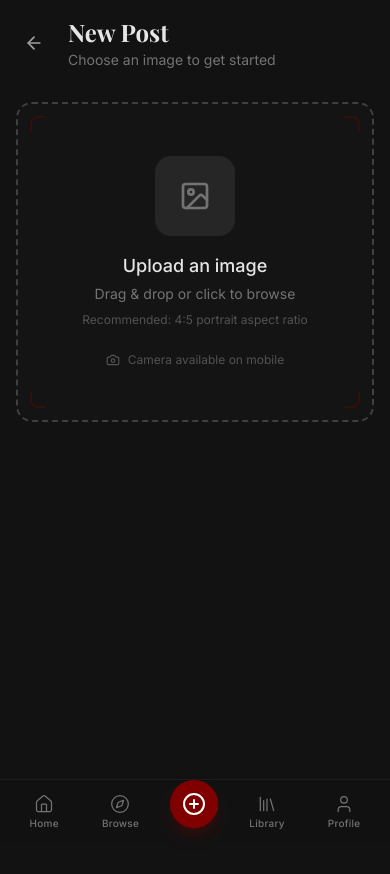
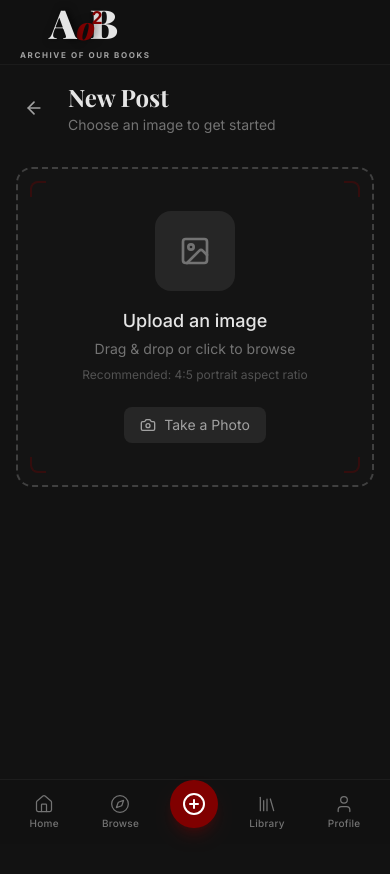
Before and after one commit to Idontcodeatall/Aob, a Next.js app: page /post/photo in a window 390 px wide. Shown: the top 874 px of the page. Built offline with nearby package versions, Linux system fonts and the light colour scheme; a web font is replaced by a local one.

Commit message:
feat: updated brand logo and mobile fixes

```diff
--- a/src/app/browse/page.tsx
+++ b/src/app/browse/page.tsx
@@ -37,6 +37,16 @@ export default function BrowsePage() {
   const [aiResults, setAiResults] = useState<any[]>([]);
 
   const [selectedBook, setSelectedBook] = useState<any | null>(null);
+
+  // Dynamic Mobile Bottom Nav Avoidance
+  const [isMobile, setIsMobile] = useState(false);
+
+  useEffect(() => {
+    const handleResize = () => setIsMobile(window.innerWidth < 768);
+    handleResize();
+    window.addEventListener("resize", handleResize);
+    return () => window.removeEventListener("resize", handleResize);
+  }, []);
 
   // Analytics for AI Context
   const finishedBooks = useMemo(() => library.filter((b) => b.status === "Finished"), [library]);
@@ -400,7 +410,13 @@ export default function BrowsePage() {
       </div>
 
       {/* FIXED AI LIBRARIAN BOTTOM BAR */}
-      <div className="fixed bottom-0 left-0 right-0 w-full bg-gradient-to-t from-neutral-950 via-neutral-950/95 to-transparent pt-12 pb-8 px-4 z-40">
+      <div
+        className="fixed left-0 right-0 w-full bg-gradient-to-t from-neutral-950 via-neutral-950/95 to-transparent pt-12 px-4 z-[70] transition-all"
+        style={{
+          bottom: isMobile ? "calc(4rem + env(safe-area-inset-bottom))" : "0px",
+          paddingBottom: isMobile ? "1rem" : "2rem"
+        }}
+      >
         <div className="max-w-3xl mx-auto w-full shadow-2xl">
            <form
               onSubmit={handleAiSubmit}
--- a/src/app/post/review/page.tsx
+++ b/src/app/post/review/page.tsx
@@ -48,7 +48,7 @@ type BookSuggestion = {
 function ReviewForm() {
   const searchParams = useSearchParams();
   const router = useRouter();
-  const { addPost } = useReviews();
+  const { addPost, addToLibrary } = useReviews();
   const categoriesParam = searchParams.get("categories") || "";
   const fromBrowse = !!(searchParams.get("title"));
 
@@ -199,6 +199,16 @@ function ReviewForm() {
       generalRating,
       ratings: { ...ratings }
     });
+    addToLibrary({
+      id: `book-${Date.now()}`,
+      title: title,
+      authors: author.split(",").map((a) => a.trim()),
+      thumbnail: coverUrl || customPhotoPreview || "",
+      status: "Finished",
+      totalPages: 300,
+      pagesRead: 300,
+    });
+
     router.push("/");
   };
 
--- a/src/components/AppShell.tsx
+++ b/src/components/AppShell.tsx
@@ -3,14 +3,18 @@
 import { Navigation } from "@/components/Navigation";
 import { MobileNavBar } from "@/components/MobileNavBar";
 import { SettingsModal } from "@/components/SettingsModal";
+import { MobileHeader } from "@/components/MobileHeader";
 
 export function AppShell({ children }: { children: React.ReactNode }) {
   return (
     <>
       <Navigation />
-      <main className="flex-1 min-w-0 flex flex-col min-h-screen pb-16 md:pb-0">
+      <div className="flex-1 min-w-0 flex flex-col min-h-screen">
+        <MobileHeader />
+        <main className="flex-1 min-w-0 flex flex-col pb-16 md:pb-0 relative">
         {children}
-      </main>
+        </main>
+      </div>
       <MobileNavBar />
       <SettingsModal />
     </>
--- /dev/null
+++ b/src/components/Logo.tsx
@@ -0,0 +1,39 @@
+import Link from "next/link";
+
+export function Logo({ collapsed = false }: { collapsed?: boolean }) {
+  return (
+    <Link href="/" className="flex flex-col items-center justify-center group transition-transform active:scale-95">
+      {/* Monogram Structure */}
+      <div
+        className="relative flex items-center justify-center font-serif font-black text-brand-text leading-none select-none transition-colors group-hover:opacity-90"
+        style={{
+          fontSize: collapsed ? '1.75rem' : '2.5rem',
+          letterSpacing: '-0.02em'
+        }}
+      >
+        <span className="relative z-20 drop-shadow-[2px_0_4px_rgba(0,0,0,0.8)] -mr-1">A</span>
+
+        {/* The 'o²' Symbol */}
+        <div className="relative flex items-center justify-center z-10 text-brand-accent mx-0.5" style={{ transform: 'translateY(12%)' }}>
+          <span className="italic drop-shadow-[2px_0px_4px_rgba(0,0,0,0.5)]" style={{ fontSize: collapsed ? '1.4rem' : '2rem' }}>o</span>
+          <span className="absolute font-sans font-bold leading-none drop-shadow-sm" style={{
+            fontSize: collapsed ? '0.75rem' : '1.1rem',
+            top: collapsed ? '-2px' : '-2px',
+            right: collapsed ? '-6px' : '-10px'
+          }}>
+            2
+          </span>
+        </div>
+
+        <span className="relative z-0 -ml-1">B</span>
+      </div>
+
+      {/* Baseline Subtext */}
+      {!collapsed && (
+        <span className="font-sans text-[8px] md:text-[9px] uppercase tracking-[0.2em] text-neutral-400 font-bold mt-1.5 ml-1">
+          ARCHIVE OF OUR BOOKS
+        </span>
+      )}
+    </Link>
+  );
+}
--- a/src/components/MediaUploader.tsx
+++ b/src/components/MediaUploader.tsx
@@ -11,6 +11,7 @@ type MediaUploaderProps = {
 
 export function MediaUploader({ onImageSelect, aspectHint }: MediaUploaderProps) {
   const inputRef = useRef<HTMLInputElement>(null);
+  const cameraInputRef = useRef<HTMLInputElement>(null);
   const [isDragging, setIsDragging] = useState(false);
 
   const processFile = useCallback(
@@ -55,9 +56,17 @@ export function MediaUploader({ onImageSelect, aspectHint }: MediaUploaderProps)
       transition={{ duration: 0.4 }}
       className="w-full max-w-lg mx-auto"
     >
-      {/* Hidden native input — accepts images + camera on mobile */}
+      {/* Hidden native input — Gallery / Generic fallback */}
       <input
         ref={inputRef}
+        type="file"
+        accept="image/*"
+        onChange={handleFileChange}
+        className="hidden"
+      />
+      {/* Hidden native input — Forced Camera */}
+      <input
+        ref={cameraInputRef}
         type="file"
         accept="image/*"
         capture="environment"
@@ -115,11 +124,18 @@ export function MediaUploader({ onImageSelect, aspectHint }: MediaUploaderProps)
           )}
         </div>
 
-        {/* Camera hint for mobile */}
-        <div className="flex items-center gap-2 text-neutral-600 text-xs mt-2">
-          <Camera size={14} />
-          <span>Camera available on mobile</span>
-        </div>
+        {/* Distinct Camera Option for mobile */}
+        <button
+          type="button"
+          onClick={(e) => {
+            e.stopPropagation();
+            cameraInputRef.current?.click();
+          }}
+          className="flex items-center gap-2 text-neutral-400 hover:text-brand-text bg-neutral-800 hover:bg-neutral-700 px-4 py-2 rounded-lg text-sm transition-colors mt-2 relative z-10"
+        >
+          <Camera size={16} />
+          <span>Take a Photo</span>
+        </button>
 
         {/* Decorative corner accents */}
         <div className="absolute top-3 left-3 w-4 h-4 border-t-2 border-l-2 border-brand-accent/30 rounded-tl-lg" />
--- /dev/null
+++ b/src/components/MobileHeader.tsx
@@ -0,0 +1,11 @@
+import { Logo } from "@/components/Logo";
+
+export function MobileHeader() {
+  return (
+    <header className="sticky top-0 z-[60] w-full bg-brand-bg/90 backdrop-blur-md border-b border-neutral-800/50 md:hidden">
+      <div className="flex items-center h-16 px-4">
+        <Logo collapsed={false} />
+      </div>
+    </header>
+  );
+}
--- a/src/components/MobileNavBar.tsx
+++ b/src/components/MobileNavBar.tsx
@@ -31,7 +31,7 @@ export function MobileNavBar() {
               onClick={() => setShowCreateMenu(false)}
             >
               <ImageIcon size={16} className="mr-3 text-neutral-500" />
-              New Photo Post
+              New Post
             </Link>
             <Link
               href="/create/story"
--- a/src/components/Navigation.tsx
+++ b/src/components/Navigation.tsx
@@ -6,6 +6,7 @@ import { BookOpen, Home, Library, Compass, Settings, ChevronLeft, ChevronRight,
 import Link from "next/link";
 import { usePathname } from "next/navigation";
 import { useReviews } from "@/lib/ReviewContext";
+import { Logo } from "@/components/Logo";
 
 const navItems = [
   { icon: Home, label: "Home", href: "/" },
@@ -27,11 +28,10 @@ export function Navigation() {
       className="sticky top-0 h-screen bg-brand-bg border-r border-neutral-800 z-50 hidden md:flex flex-col shrink-0"
     >
       <div className="flex items-center justify-between p-4 h-16 border-b border-neutral-800">
-        {!isCollapsed && (
-          <span className="font-serif text-xl font-bold text-brand-text truncate flex items-center gap-2">
-            <BookOpen className="text-brand-accent" size={24} />
-            AoB
-          </span>
+        {!isCollapsed ? (
+          <Logo collapsed={false} />
+        ) : (
+          <Logo collapsed={true} />
         )}
         <button
           onClick={() => setIsCollapsed(!isCollapsed)}
```
Also changed, not shown: 1 other file (tests, documents, lock files or other folders).
